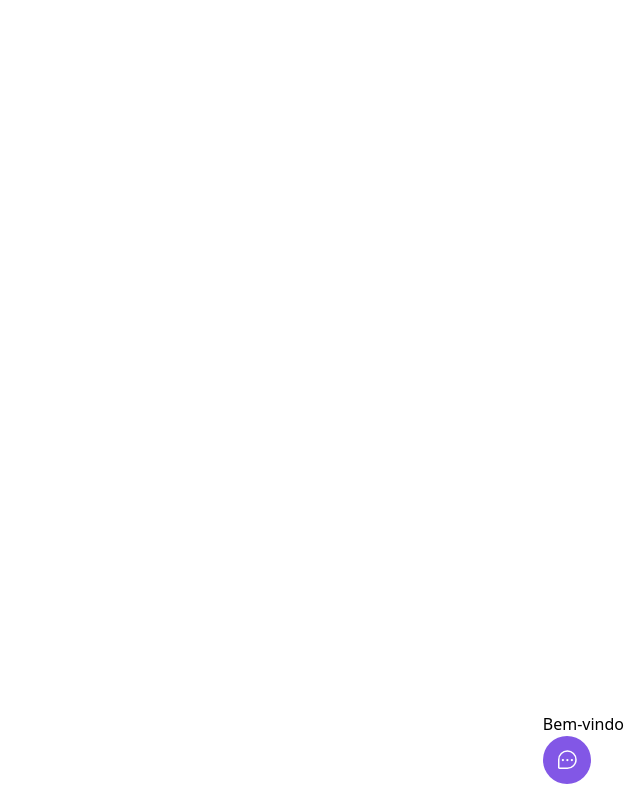
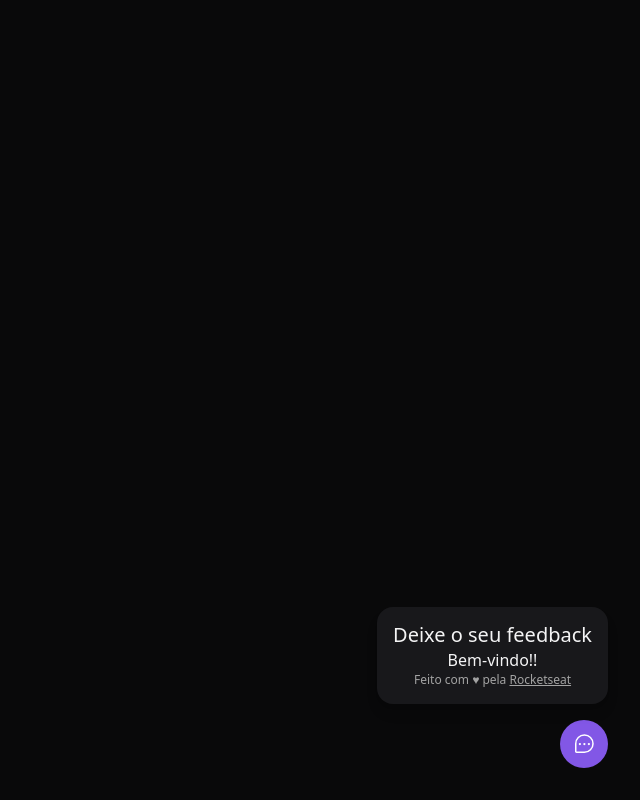
Before and after one commit to uitalorss/feedback-widget, a React (Vite) app: page / in a window 1280 px wide. Both pictures are taken after a click on the button "Feedback". Shown: the whole page, without its empty margins (640-1280 px from the left). Built offline with nearby package versions, Linux system fonts and the light colour scheme.

Commit message:
criando componente de formulario de feedback

```diff
--- a/src/components/Widget.tsx
+++ b/src/components/Widget.tsx
@@ -1,5 +1,6 @@
 import {ChatTeardropDots} from 'phosphor-react';
 import { useState } from 'react';
+import { WidgetForm } from './WidgetForm';
 
 export function Widget(){
   const[isWidgetOpen, setIsWidgetOpen] = useState(false);
@@ -8,8 +9,8 @@
     return setIsWidgetOpen(!isWidgetOpen);
   }
   return (
-    <div className='absolute bottom-4 right-4'>
-      {(isWidgetOpen ? "Bem-vindo" : null)}
+    <div className='absolute bottom-4 right-4 md:bottom-8 md:right-8 flex flex-col items-end'>
+      {(isWidgetOpen ? <WidgetForm /> : null)}
       <button onClick={changeStatusWidget} className='bg-brand-500 rounded-full px-3 h-12 text-white flex items-center group'>
           <ChatTeardropDots className='w-6 h-6'/>
           <span className='max-w-0 overflow-hidden group-hover:max-w-xs transition-all duration-500'>
--- /dev/null
+++ b/src/components/WidgetForm.tsx
@@ -0,0 +1,13 @@
+export function WidgetForm(){
+  return(
+    <div className="bg-zinc-900 p-4 relative rounded-2xl mb-4 flex flex-col items-center shadow-lg w-[calc(100vw-2rem)] md:w-auto">
+      <header>
+        <span className="text-xl leading-6">Deixe o seu feedback</span>
+      </header>
+      <p>Bem-vindo!!</p>
+      <footer className="text-xs text-neutral-400">
+        Feito com ♥ pela <a href="https://www.rocketseat.com.br" className="underline">Rocketseat</a>
+      </footer>
+    </div>
+  )
+}
--- a/src/global.css
+++ b/src/global.css
@@ -1,3 +1,7 @@
 @tailwind base;
 @tailwind components;
 @tailwind utilities;
+
+body{
+  @apply bg-[#09090a] text-zinc-100;
+}
```
